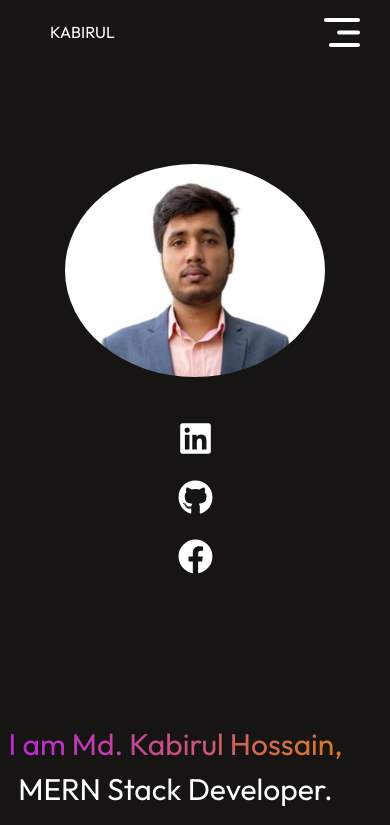
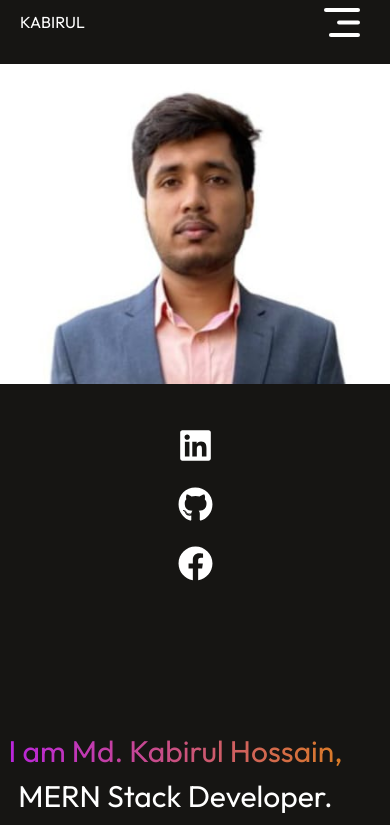
Before and after one commit to mdkabirulhossain/kabirul, a React (Vite) app: page / in a window 390 px wide. Shown: the top 825 px of the page. Built offline with nearby package versions, Linux system fonts and the light colour scheme.

Commit message:
Updated Navbar

```diff
--- a/src/Components/Hero/Hero.css
+++ b/src/Components/Hero/Hero.css
@@ -1,7 +1,7 @@
 .hero{
     display: flex;
-    align-items: center;
-    justify-content: center;
+    align-items: end;
+    justify-content: space-around;
     flex-direction: row-reverse;
     gap: 2px;
 }
@@ -21,11 +21,6 @@
 }
 
 
-.hero img{
-    margin-top: 100px;
-    width: 60%;
-    border-radius: 50%;
-}
 
 .hero h1{
     text-align: center;
@@ -85,12 +80,13 @@
 @media(max-width:768px){
     .hero{
         flex-direction: column;
-        justify-content: none;
+        justify-content: center;
+        align-items: center;
     }
-    .hero img{
+    /* .hero img{
         margin-top: 100px;
         width: 260px;
-    }
+    } */
     .hero h1{
         text-align: center;
         margin-top: 2px;
--- a/src/Components/Hero/Hero.jsx
+++ b/src/Components/Hero/Hero.jsx
@@ -24,7 +24,9 @@ const Hero = () => {
     return (
         <div id='home' className='hero'>
             <div className='icon'>
-                <img className='hero-logo' src={logo} alt="" />
+                <div className='border-2 w-56 h-56 rounded-full'>
+                <img className='hero-logo  w-full h-full rounded-full' src={logo} alt="" />
+                </div>
                 <div className='flex gap-5'>
                     <a href="https://www.linkedin.com/in/md-kabirul-hossain-0a63351ab/">
                         <FaLinkedin size={35}></FaLinkedin>
--- a/src/Components/Navbar/Navbar.css
+++ b/src/Components/Navbar/Navbar.css
@@ -51,7 +51,9 @@
 }
 @media(max-width:768px){
     .navbar{
-        margin: 20px 50px;
+        margin-top: 10px;
+        margin-left: 20px;
+        margin-bottom: 30px;
     }
     .nav-connect{
         display: none;
--- a/src/Components/Navbar/Navbar.jsx
+++ b/src/Components/Navbar/Navbar.jsx
@@ -24,7 +24,6 @@ const Navbar = () => {
                 <li><AnchorLink className='anchor-link anchor-link-main' href='#home'><p onClick={()=>setMenu('home')}>Home</p></AnchorLink></li>
                 <li><AnchorLink className='anchor-link anchor-link-main' offset={50} href='#about'><p onClick={()=>setMenu('about')}>About Me</p></AnchorLink></li>
                 <li><AnchorLink className='anchor-link anchor-link-main' offset={50} href='#services'><p onClick={()=>setMenu('services')}>Services</p></AnchorLink></li>
-                <li><AnchorLink className='anchor-link anchor-link-main' offset={50} href='#work'><p onClick={()=>setMenu('work')}>Portfolio</p></AnchorLink></li>
                 <li><AnchorLink className='anchor-link anchor-link-main' offset={50} href='#contact'><p onClick={()=>setMenu('contact')}>Contact</p></AnchorLink></li>
             </ul>
             <div className='nav-connect'>
```
